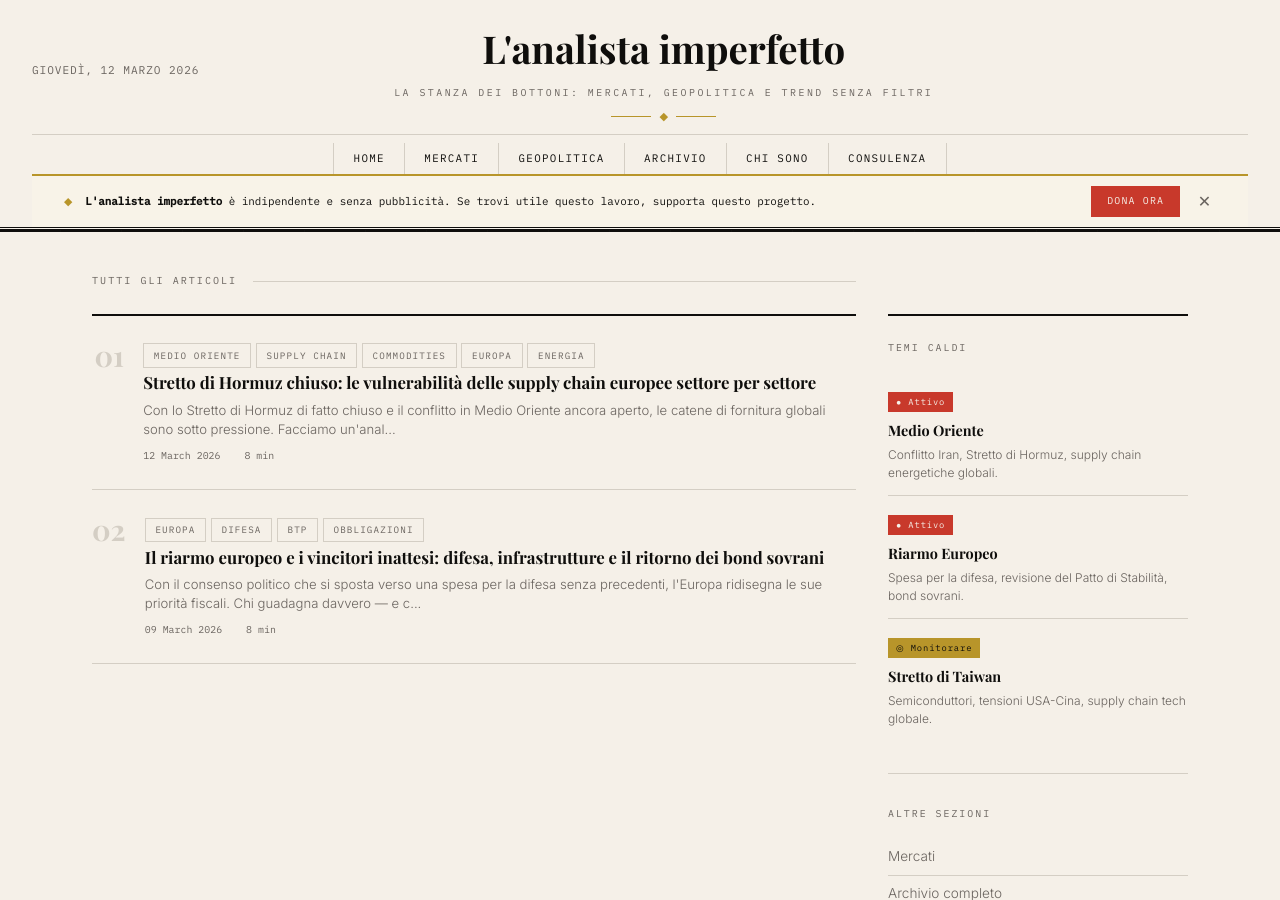
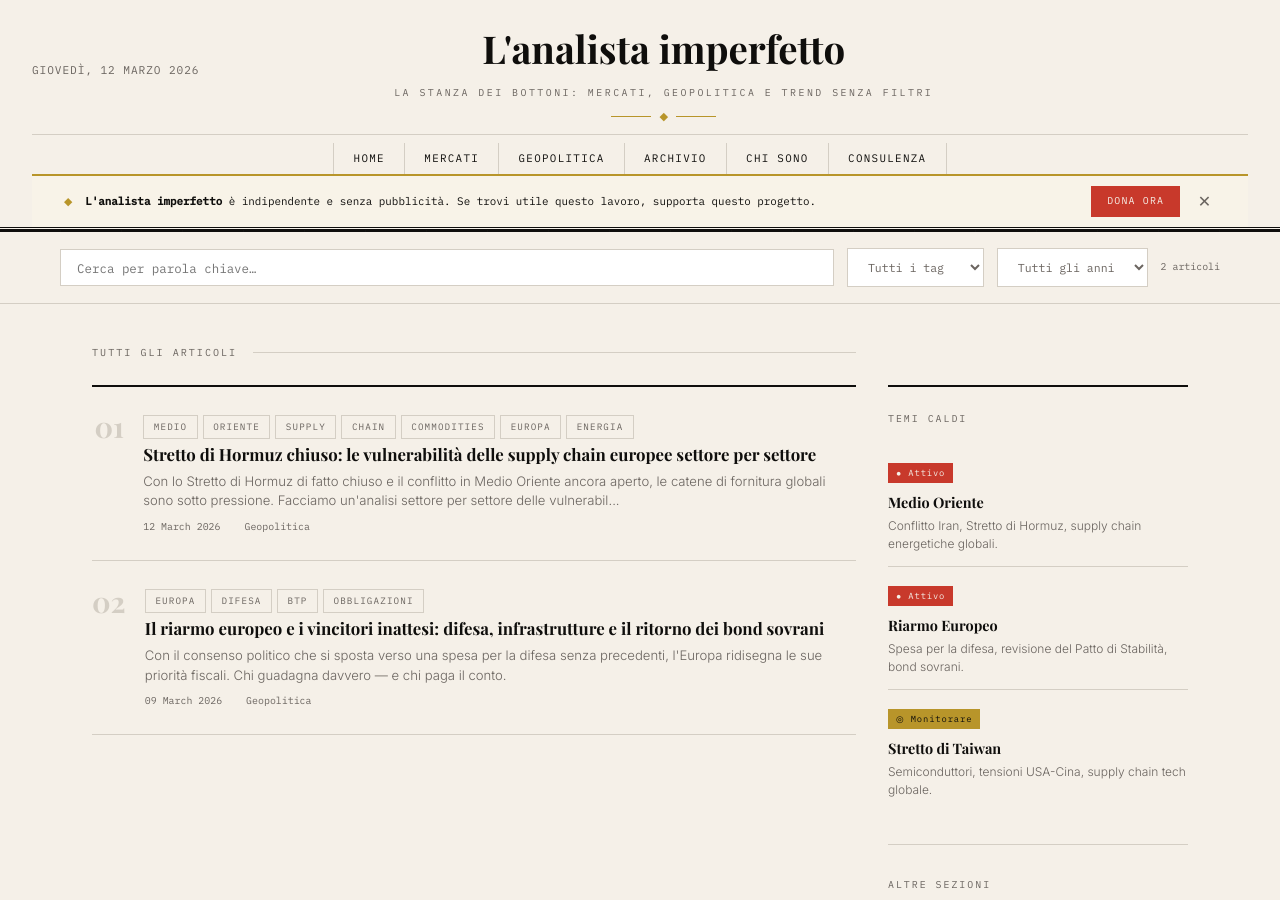
Before and after one commit to martellialessandro/martellialessandro.github.io, a Jekyll site: the page built from geopolitica.html, in a window 1280 px wide and 900 px high, scrolled down 357 px. Built offline with Jekyll 4.4.1, drawn with Linux system fonts in a browser that asks for light colours; some web fonts are replaced; some of the changed lines change nothing that is shown.

Commit message:
Add search bar and filtering functionality

```diff
--- a/geopolitica.html
+++ b/geopolitica.html
@@ -83,6 +83,22 @@
   </div>
 </div>
 
+<!-- BARRA RICERCA -->
+<div style="background:var(--paper); border-bottom:1px solid var(--border); padding:1rem 2rem;">
+  <div style="max-width:1160px; margin:0 auto; display:flex; gap:0.8rem; flex-wrap:wrap; align-items:center;">
+    <div style="flex:1; min-width:200px; position:relative;">
+      <input id="search-input" type="text" placeholder="Cerca per parola chiave…" style="width:100%; font-family:'IBM Plex Mono',monospace; font-size:0.78rem; padding:0.6rem 1rem; border:1px solid var(--border); background:white; color:var(--ink); outline:none; box-sizing:border-box;">
+    </div>
+    <select id="filter-tag" style="font-family:'IBM Plex Mono',monospace; font-size:0.72rem; padding:0.6rem 1rem; border:1px solid var(--border); background:white; color:var(--muted); outline:none;">
+      <option value="">Tutti i tag</option>
+    </select>
+    <select id="filter-year" style="font-family:'IBM Plex Mono',monospace; font-size:0.72rem; padding:0.6rem 1rem; border:1px solid var(--border); background:white; color:var(--muted); outline:none;">
+      <option value="">Tutti gli anni</option>
+    </select>
+    <div id="search-count" style="font-family:'IBM Plex Mono',monospace; font-size:0.62rem; color:var(--muted); white-space:nowrap;"></div>
+  </div>
+</div>
+
 <!-- CONTENUTO -->
 <div class="cat-wrap">
   <div class="cat-grid">
@@ -91,7 +107,7 @@
       <div class="section-label"><span>Tutti gli articoli</span></div>
       {% assign geo_posts = site.posts | where: 'category', 'Geopolitica' %}
       {% if geo_posts.size > 0 %}
-      <div class="article-list">
+      <div class="article-list" id="dynamic-list">
         {% for post in geo_posts %}
         <a href="{{ post.url | relative_url }}" class="article-row">
           <div class="article-num">{{ forloop.index | prepend: '0' | slice: -2, 2 }}</div>
@@ -151,3 +167,80 @@
     </aside>
   </div>
 </div>
+
+<script>
+const CATEGORY = 'Geopolitica'; // ← cambia in 'Mercati' per mercati.html
+
+let allPosts = [];
+
+fetch('/search.json')
+  .then(r => r.json())
+  .then(data => {
+    allPosts = data.filter(p => p.category === CATEGORY);
+
+    // Popola tag dropdown
+    const tags = [...new Set(allPosts.flatMap(p => p.tags.split(' ').filter(t => t)))];
+    const tagSelect = document.getElementById('filter-tag');
+    tags.forEach(t => {
+      const opt = document.createElement('option');
+      opt.value = t; opt.textContent = t;
+      tagSelect.appendChild(opt);
+    });
+
+    // Popola anni dropdown
+    const years = [...new Set(allPosts.map(p => p.date.split(' ')[2]))].sort().reverse();
+    const yearSelect = document.getElementById('filter-year');
+    years.forEach(y => {
+      const opt = document.createElement('option');
+      opt.value = y; opt.textContent = y;
+      yearSelect.appendChild(opt);
+    });
+
+    renderResults(allPosts);
+  });
+
+function renderResults(posts) {
+  const list = document.getElementById('dynamic-list');
+  const count = document.getElementById('search-count');
+  count.textContent = posts.length + ' articol' + (posts.length === 1 ? 'o' : 'i');
+
+  if (posts.length === 0) {
+    list.innerHTML = '<div style="padding:2rem 0; text-align:center; font-family:\'Playfair Display\',serif; font-style:italic; color:var(--muted);">Nessun articolo trovato.</div>';
+    return;
+  }
+
+  list.innerHTML = posts.map((p, i) => `
+    <a href="${p.url}" class="article-row">
+      <div class="article-num">${String(i+1).padStart(2,'0')}</div>
+      <div>
+        ${p.tags ? p.tags.split(' ').filter(t=>t).map(t=>`<span class="tag">${t}</span>`).join('') : ''}
+        <h3>${p.title}</h3>
+        <p>${p.excerpt}</p>
+        <div class="article-meta">
+          <span>${p.date}</span>
+          <span>${p.category}</span>
+        </div>
+      </div>
+    </a>
+  `).join('');
+}
+
+function filter() {
+  const q = document.getElementById('search-input').value.toLowerCase();
+  const tag = document.getElementById('filter-tag').value;
+  const year = document.getElementById('filter-year').value;
+
+  const results = allPosts.filter(p => {
+    const matchQ = !q || p.title.toLowerCase().includes(q) || p.excerpt.toLowerCase().includes(q) || p.tags.toLowerCase().includes(q);
+    const matchTag = !tag || p.tags.split(' ').includes(tag);
+    const matchYear = !year || p.date.includes(year);
+    return matchQ && matchTag && matchYear;
+  });
+
+  renderResults(results);
+}
+
+document.getElementById('search-input').addEventListener('input', filter);
+document.getElementById('filter-tag').addEventListener('change', filter);
+document.getElementById('filter-year').addEventListener('change', filter);
+</script>
```
